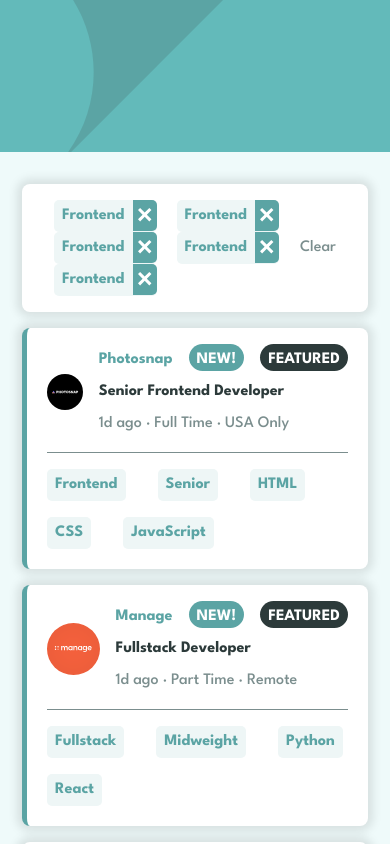
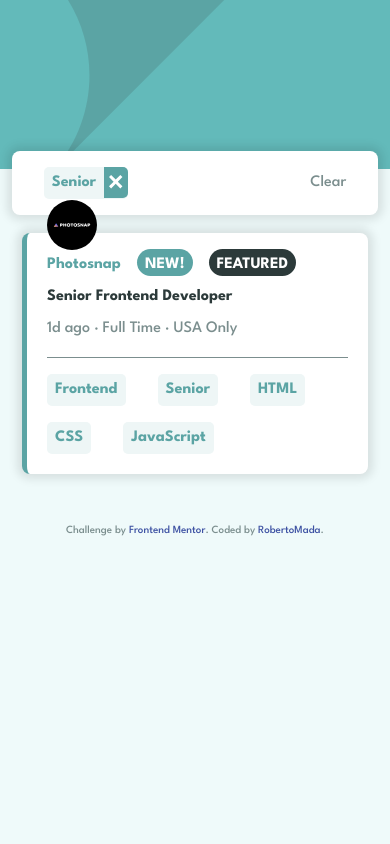
Before and after one commit to RobertoMada/static-job-listings-master, a plain HTML site: page index.html in a window 390 px wide. Both pictures are taken after a click on the button "Senior". Shown: the top 844 px of the page. Drawn offline with Linux system fonts and the light colour scheme.

Commit message:
Add filter job logic, mobile image position

```diff
--- a/index.html
+++ b/index.html
@@ -12,34 +12,23 @@
   <title>Frontend Mentor | Job Listings</title>
 
   <!-- Feel free to remove these styles or customise in your own stylesheet 👍 -->
-  <style>
-    .attribution { font-size: 11px; text-align: center; }
-    .attribution a { color: hsl(228, 45%, 44%); }
-  </style>
 </head>
 <body>
   <header>
   </header>
   <main>
-    <section>
-      <div class="filter-container">
+      <div class="filter-container hidden">
         <div>
-          <button class="filter">Frontend</button>
-          <button class="filter">Frontend</button>
-          <button class="filter">Frontend</button>
-          <button class="filter">Frontend</button>
-          <button class="filter">Frontend</button>
         </div>
         <div>
           <button class="clear">Clear</button>
         </div>
       </div>
-    </section>
   </main>
   <footer>
     <div class="attribution">
       Challenge by <a href="https://www.frontendmentor.io?ref=challenge" target="_blank">Frontend Mentor</a>.
-      Coded by <a href="#">Your Name Here</a>.
+      Coded by <a href="https://github.com/RobertoMada">RobertoMada</a>.
     </div>
   </footer>
   <script src="main.js"></script>
--- a/main.js
+++ b/main.js
@@ -1,4 +1,9 @@
 let obj;
+let filterArr = [];
+let jobFiltered;
+const filterContainer = document.querySelector('.filter-container');
+const clear = document.querySelector('.clear');
+clear.addEventListener('click', resetFilters);
 
 async function populate() {
     const requestURL =
@@ -6,26 +11,16 @@ async function populate() {
 
     const response = await fetch(requestURL);
     obj = await response.json();
-    console.log(obj);
     displayJobs(obj);
   }
 
   function displayJobs(jobs){
     const main = document.getElementsByTagName('main')[0];
 
-
-
-
-
-
-
-
-
-
-
     for(const job of jobs){
       const flexBox = document.createElement('div');
       flexBox.classList.add('flex-box');
+      flexBox.classList.add('slide-in-left');
       main.appendChild(flexBox);
       const jobContainer = document.createElement('div');
       jobContainer.classList.add('job-container');
@@ -96,12 +91,87 @@ async function populate() {
         }
     }
 
+    addEventToFilter();
+
   }
 
   populate();
 
-  const filter = document.querySelector('.filter');
+function addEventToFilter(){
+    const selectFilter = document.querySelectorAll('.filter-tablet');
+  selectFilter.forEach((filter) => {
+  filter.addEventListener('click', addFilter)
+});
+};
 
-  filter.addEventListener('click', function(e){
-    console.log('ee');
-  })
+function addFilter(e){
+  let text = e.target.textContent;
+  if(!filterArr.includes(text)){
+    filterArr.push(text);
+    displayFilter(text);
+    recursiveFilter();
+    resetDisplay();
+    displayJobs(jobFiltered);
+  }
+  if(filterArr.length >= 1){
+    filterContainer.classList.remove('hidden');
+  }
+}
+
+function displayFilter(filter){
+  const buton = document.createElement('button');
+  buton.textContent = filter;
+  buton.classList.add('filter')
+  filterContainer.firstElementChild.appendChild(buton);
+  buton.addEventListener('click', removeFilter);
+}
+
+function resetFilters(){
+  filterArr = [];
+  filterContainer.classList.add('hidden');
+  while(filterContainer.firstElementChild.hasChildNodes()){
+    filterContainer.firstElementChild.removeChild(filterContainer.firstElementChild.firstChild);
+  }
+  resetDisplay();
+  displayJobs(obj);
+}
+
+function removeFilter(e){
+  e.target.remove();
+  filterArr = filterArr.filter((word) => word !== e.target.textContent);
+  if(filterArr.length === 0){
+    filterContainer.classList.add('hidden');
+  }
+  recursiveFilter();
+  resetDisplay();
+  displayJobs(jobFiltered);
+}
+
+function recursiveFilter(){
+  jobFiltered = Array.from(obj);
+  for(let i = 0; i < filterArr.length; i++){
+    jobFiltered = jobFiltered.filter((job) => {
+      if(job.role === filterArr[i] || job.level === filterArr[i] ){
+        return true;
+      }
+      for(const lang of job.languages){
+        if(lang === filterArr[i]){
+          return true;
+        }
+      }
+      for(const tool of job.tools){
+        if(tool === filterArr[i]){
+          return true;
+        }
+      }
+    });
+  }
+}
+
+
+function resetDisplay(){
+  const flexBox = document.querySelectorAll('.flex-box');
+  for(const element of flexBox){
+    element.remove();
+  }
+}
--- a/style.css
+++ b/style.css
@@ -77,7 +77,7 @@
 
 /* General styling */
 header{
-  height: 18vh;
+  height: 20%;
   background: url(images/bg-header-mobile.svg) top no-repeat;
   background-size: cover;
   background-color: var(--primary-dark-cyan);
@@ -98,7 +98,9 @@ body{
 }
 
 main{
-  padding: 2rem calc(16px + 1.5625vw);
+  padding-inline: calc(16px + 1.5625vw);
+  padding-top: 4rem;
+  position: relative;
 }
 /* General styling */
 
@@ -120,6 +122,7 @@ main{
   border-radius: 0.5rem;
   margin-bottom: 1rem;
   box-shadow: 0 0 10px 5px rgba(0, 0, 0, 0.1);
+  margin-bottom: 3rem;
 }
 
 @media (min-width: 768px){
@@ -127,13 +130,23 @@ main{
     flex-direction: row;
     align-items: center;
     padding: 1.25rem;
+    margin-bottom: 2rem;
   }
 }
 
 .job-container{
+  position: relative;
   display: flex;
   align-items: center;
   gap: 1rem;
+}
+
+@media (max-width: 768px) {
+  .job-container div:first-child {
+    position: absolute;
+    top: -60%;
+    width: 50px;
+  }
 }
 
 .tablet-container{
@@ -208,6 +221,10 @@ main{
 }
 
 .filter-container{
+  position: absolute;
+  top: -6%;
+  right: 3%;
+  left: 3%;
   background-color: #FFFFFF;
   display: flex;
   justify-content: space-between;
@@ -254,4 +271,43 @@ main{
   text-decoration: underline;
 }
 
+.hidden{
+  display: none;
+}
+
+.attribution { font-size: 11px; text-align: center; }
+.attribution a { color: hsl(228, 45%, 44%); }
+
 /* Utilities class */
+
+/* Animation */
+
+.slide-in-left {
+	-webkit-animation: slide-in-left 0.5s cubic-bezier(0.250, 0.460, 0.450, 0.940) both;
+	        animation: slide-in-left 0.5s cubic-bezier(0.250, 0.460, 0.450, 0.940) both;
+}
+
+@-webkit-keyframes slide-in-left {
+  0% {
+    -webkit-transform: translateX(-1000px);
+            transform: translateX(-1000px);
+    opacity: 0;
+  }
+  100% {
+    -webkit-transform: translateX(0);
+            transform: translateX(0);
+    opacity: 1;
+  }
+}
+@keyframes slide-in-left {
+  0% {
+    -webkit-transform: translateX(-1000px);
+            transform: translateX(-1000px);
+    opacity: 0;
+  }
+  100% {
+    -webkit-transform: translateX(0);
+            transform: translateX(0);
+    opacity: 1;
+  }
+}
```
